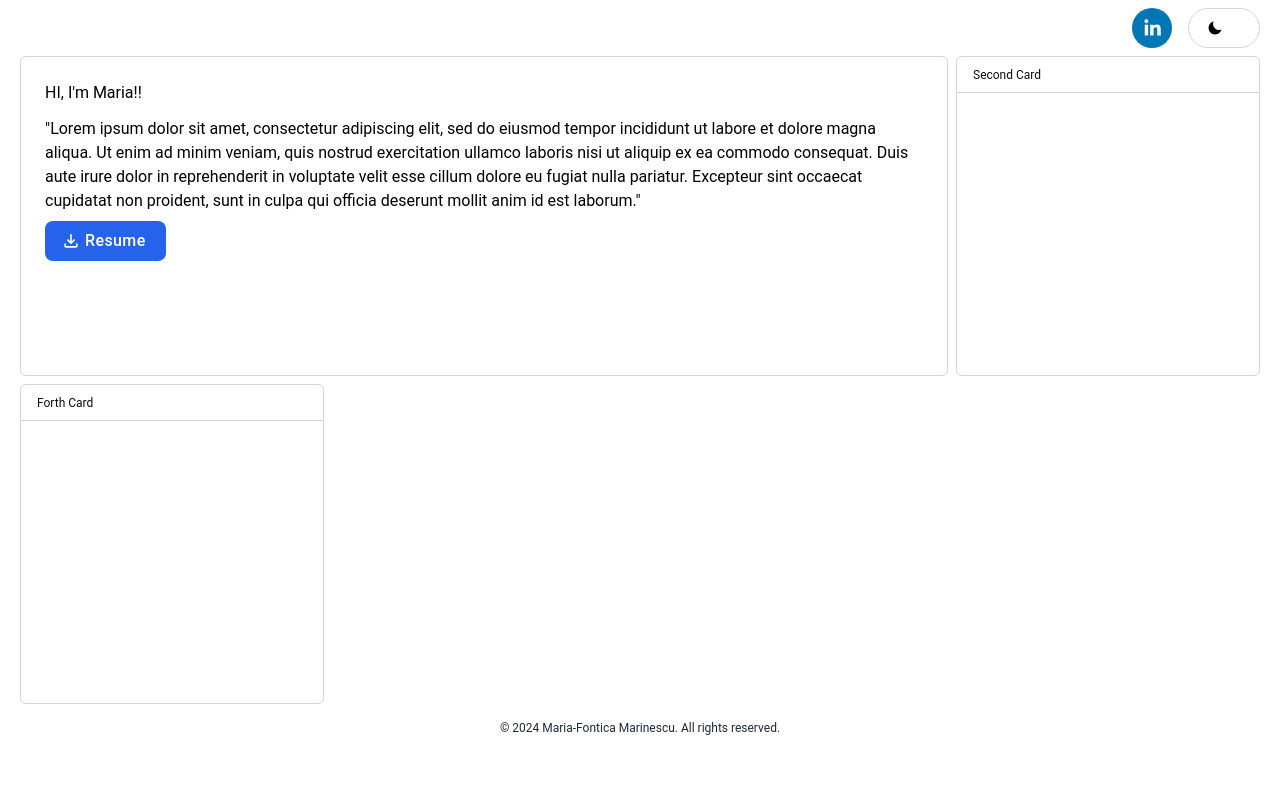
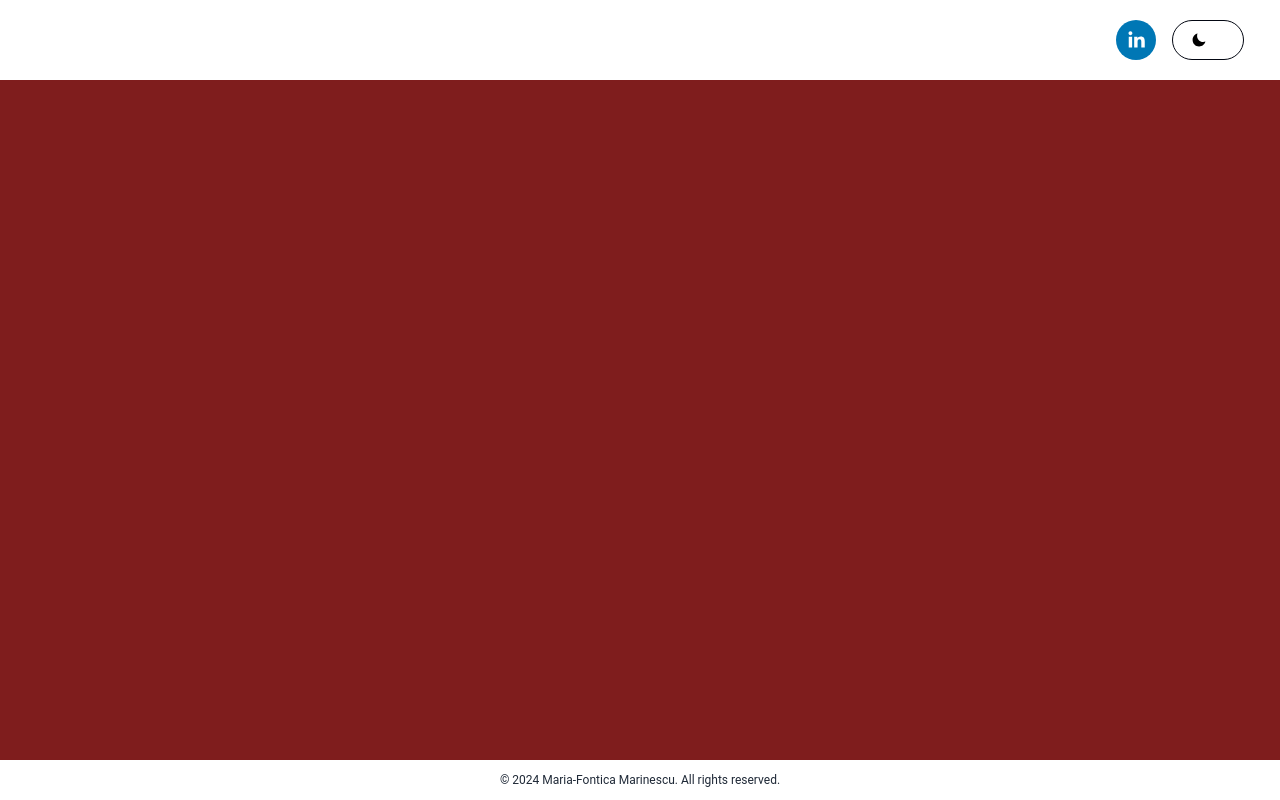
Before and after one commit to mariamarinescu/mmarinescu, a React (Vite) app: page / in a window 1280 px wide. Built offline with nearby package versions, Linux system fonts and the light colour scheme.

Commit message:
Change the implementation to simple design

```diff
--- a/src/App.css
+++ /dev/null
@@ -1,51 +0,0 @@
-#root {
-  max-width: 1280px;
-  margin: 0 auto;
-  padding: 2rem;
-  text-align: center;
-}
-
-.logo {
-  height: 6em;
-  padding: 1.5em;
-  will-change: filter;
-  transition: filter 300ms;
-}
-.logo:hover {
-  filter: drop-shadow(0 0 2em #646cffaa);
-}
-.logo.react:hover {
-  filter: drop-shadow(0 0 2em #61dafbaa);
-}
-
-@keyframes logo-spin {
-  from {
-    transform: rotate(0deg);
-  }
-  to {
-    transform: rotate(360deg);
-  }
-}
-
-@media (prefers-reduced-motion: no-preference) {
-  a:nth-of-type(2) .logo {
-    animation: logo-spin infinite 20s linear;
-  }
-}
-
-.card {
-  padding: 2em;
-}
-
-.read-the-docs {
-  color: #888;
-}
-
-
-.linkedin-share-button {
-  cursor: pointer;
-}
-
-.linkedin-share-button:hover:not(:active) {
-  opacity: 0.75;
-}
--- a/src/App.tsx
+++ b/src/App.tsx
@@ -1,5 +1,7 @@
-import './App.css';
 import { AppModule } from './modules';
+
+import './index.css';
+import './tailwind.css';
 
 const App = () => {
   return <AppModule />;
--- a/src/index.css
+++ b/src/index.css
@@ -1,36 +1,45 @@
-/* Import Tailwind directives */
-@tailwind base;
-@tailwind components;
-@tailwind utilities;
-
-/* Global styles */
 html, body {
     height: 100%;
     margin: 0;
     padding: 0;
-    box-sizing: border-box;      /* Ensure padding and border are included in the element's total width and height */
-    scroll-behavior: smooth;     /* Enable smooth scrolling */
-    -webkit-font-smoothing: antialiased; /* Improve font rendering */
-    text-rendering: optimizeLegibility;  /* Improve text readability */
-    overflow-x: hidden;          /* Prevent horizontal scrollbars */
+    box-sizing: border-box;
+    scroll-behavior: smooth;
+    -webkit-font-smoothing: antialiased;
+    text-rendering: optimizeLegibility;
+    overflow-x: hidden;
   }
 
-  /* Ensure that all elements follow the same box model */
   *, *::before, *::after {
     box-sizing: inherit;
   }
 
-  /* Set a base font size and family */
 body {
     font-family: 'roboto', sans-serif;
-    line-height: 1.5;                /* Consistent line spacing */
+    line-height: 1.5;
   }
 
-  /* Ensure full height behavior */
   #root {
     min-height: 100vh;
+    min-width: 100vw;
     display: flex;
     flex-direction: column;
     margin: 0;
     padding: 0;
   }
+
+  .card {
+    padding: 2em;
+  }
+
+  .read-the-docs {
+    color: #888;
+  }
+
+
+  .linkedin-share-button {
+    cursor: pointer;
+  }
+
+  .linkedin-share-button:hover:not(:active) {
+    opacity: 0.75;
+  }
--- a/src/modules/app/AppModule.tsx
+++ b/src/modules/app/AppModule.tsx
@@ -1,25 +1,15 @@
 import { checkIsMobile } from 'src/utils';
-import { DarkModeButton, Footer, LinkedInShareButton } from './components';
+import { Footer, TopBar } from './components';
 import { Dashboard } from './dashboard/Dashboard';
 
 export const AppModule = () => {
   const isMobile = checkIsMobile();
 
   return (
-    <div className="bg-white dark:bg-th-darker-gray min-h-screen w-full mx-auto relative flex flex-col px-5">
-      <div className="w-full h-fit my-2 flex justify-end items-center gap-4">
-        <LinkedInShareButton
-          size={isMobile ? 0 : 40}
-          className="Demo__some-network__share-button"
-        />
-        {/* <AwesomeButton size="icon" type="primary">
-          <IoMdDownload />
-          <p>Download CV</p>
-        </AwesomeButton> */}
-        <DarkModeButton isMobile={isMobile} />
-      </div>
+    <main className="bg-red-900 flex flex-col content-between relative w-screen h-screen">
+      <TopBar isMobile={isMobile} />
       <Dashboard />
-      <Footer className="my-4" />
-    </div>
+      <Footer />
+    </main>
   );
 };
--- a/src/modules/app/components/DarkModeButton.tsx
+++ b/src/modules/app/components/DarkModeButton.tsx
@@ -12,7 +12,7 @@ export const DarkModeButton = ({ isMobile }: { isMobile?: boolean }) => {
       }
       activeBgColor="bg-th-darker-gray hover:bg-th-lighter-gray"
       inactiveBgColor="hover:bg-th-lighter-gray"
-      className="top-4 right-4 h-14 w-14 dark:border-th-medium-gray border border-gray-300"
+      className="top-4 right-4 h-14 w-14 dark:border-th-medium-gray border border-gray-950"
       label="Toggle dark mode"
       onChange={toggleDarkMode}
       size={isMobile ? 'small' : 'medium'}
--- a/src/modules/app/components/Footer.tsx
+++ b/src/modules/app/components/Footer.tsx
@@ -12,11 +12,11 @@ export const Footer: React.FC<FooterProps> = ({ className }: FooterProps) => {
     <footer
       className={clsx(
         className,
-        'bg-white dark:bg-th-darker-gray text-center w-full'
+        'bg-white dark:bg-th-darker-gray text-center w-full h-auto sm:h-6 xl:h-10 flex items-center bottom-0 absolute'
       )}
     >
-      <div className="container mx-auto h-auto">
-        <p className="text-xs text-gray-800 dark:text-th-medium-light-gray-1">
+      <div className="mx-auto h-auto">
+        <p className="text-[8px] text-xs xl:text-md text-gray-800 dark:text-th-medium-light-gray-1">
           &copy; {currentYear} Maria-Fontica Marinescu. All rights reserved.
         </p>
       </div>
--- a/src/modules/app/components/ResumeDownloadButton.tsx
+++ b/src/modules/app/components/ResumeDownloadButton.tsx
@@ -6,7 +6,7 @@ import { LinkedInShareButton } from '.';
 export const ResumeDownloadButton = ({ isMobile }: { isMobile?: boolean }) => {
   return (
     <>
-      <div className="flex align-end w-full pt-2">
+      <div className="flex align-end w-full pt-2 gap-4 m-auto">
         <LinkedInShareButton
           size={isMobile ? 32 : 0}
           className="linkedin-share-button"
--- /dev/null
+++ b/src/modules/app/components/TopBar.tsx
@@ -0,0 +1,18 @@
+import { DarkModeButton, LinkedInShareButton } from '.';
+
+interface TopBarProps {
+  isMobile?: boolean;
+}
+
+export const TopBar: React.FC<TopBarProps> = ({ isMobile }: TopBarProps) => {
+  return (
+    <div className="flex items-center gap-4 flex-row justify-end w-screen bg-white h-16 xl:h-20 px-6 md:px-9 py-4 md:py-4 ">
+      <LinkedInShareButton size={isMobile ? 0 : 40} />
+      {/* <AwesomeButton size="icon" type="primary">
+        <IoMdDownload />
+        <p>Download CV</p>
+      </AwesomeButton> */}
+      <DarkModeButton isMobile={isMobile} />
+    </div>
+  );
+};
--- a/src/modules/app/components/index.ts
+++ b/src/modules/app/components/index.ts
@@ -2,3 +2,4 @@ export { DarkModeButton } from './DarkModeButton';
 export { Footer } from './Footer';
 export { LinkedInShareButton } from './LinkedInShareButton';
 export { ResumeDownloadButton } from './ResumeDownloadButton';
+export { TopBar } from './TopBar';
--- a/src/modules/app/dashboard/Dashboard.tsx
+++ b/src/modules/app/dashboard/Dashboard.tsx
@@ -1,28 +1,3 @@
-import { Card } from 'components/containers';
-import { Introduction } from './components';
-
 export const Dashboard = () => {
-  return (
-    <div className="h-fit w-full grid grid-cols-1 sm:grid-cols-4 gap-2">
-      <Introduction className="w-full h-80 sm:col-span-4 lg:col-span-3" />
-
-      <Card className="w-full h-80 sm:col-span-4 lg:col-span-1">
-        <Card.Header>
-          <Card.Header.Title>Second Card</Card.Header.Title>
-        </Card.Header>
-      </Card>
-
-      {/* <Card className="w-full h-80 sm:col-span-2 lg:col-span-1">
-        <Card.Header>
-          <Card.Header.Title>Third Card</Card.Header.Title>
-        </Card.Header>
-      </Card> */}
-
-      <Card className="w-full h-80 sml:col-span-4">
-        <Card.Header>
-          <Card.Header.Title>Forth Card</Card.Header.Title>
-        </Card.Header>
-      </Card>
-    </div>
-  );
+  return <div className="absolute">{/* <Introduction className="" /> */}</div>;
 };
--- a/src/modules/app/dashboard/components/Introduction.tsx
+++ b/src/modules/app/dashboard/components/Introduction.tsx
@@ -1,29 +1,80 @@
-import { clsx } from 'clsx';
-import { Card } from 'components/containers';
-import { ResumeDownloadButton } from 'modules/app/components';
-import { checkIsMobile } from 'src/utils';
+// import Swiper core and required modules
+import { A11y, Navigation, Pagination, Scrollbar } from 'swiper/modules';
+
+import { Swiper, SwiperSlide } from 'swiper/react';
+
+// Import Swiper styles
+import 'swiper/css';
+import 'swiper/css/navigation';
+import 'swiper/css/pagination';
+import 'swiper/css/scrollbar';
+
+const content = () => {
+  return <div className="h-[700px] w-[500px]" />;
+};
 
 export const Introduction = ({ className }: { className?: string }) => {
-  const isMobile = checkIsMobile();
+  // const isMobile = checkIsMobile();
+
   return (
-    <Card className={clsx(className)}>
-      <Card.Body className="flex gap-4">
-        <div className="flex flex-col text-start gap-3 max-h-60 overflow-y-auto scrollbar-thin scrollbar-thumb-gray-400 scrollbar-track-gray-200 scroll-smooth dark:text-white">
-          <h1>HI, I'm Maria!!</h1>
-          <p>
-            "Lorem ipsum dolor sit amet, consectetur adipiscing elit, sed do
-            eiusmod tempor incididunt ut labore et dolore magna aliqua. Ut enim
-            ad minim veniam, quis nostrud exercitation ullamco laboris nisi ut
-            aliquip ex ea commodo consequat. Duis aute irure dolor in
-            reprehenderit in voluptate velit esse cillum dolore eu fugiat nulla
-            pariatur. Excepteur sint occaecat cupidatat non proident, sunt in
-            culpa qui officia deserunt mollit anim id est laborum."
-          </p>
-        </div>
+    <Swiper
+      modules={[Navigation, Pagination, Scrollbar, A11y]}
+      spaceBetween={50}
+      slidesPerView={1}
+      navigation
+      pagination={{ clickable: true }}
+      scrollbar={{ draggable: true }}
+      onSwiper={(swiper) => console.log(swiper)}
+      onSlideChange={() => console.log('slide change')}
+    >
+      <SwiperSlide>{content}</SwiperSlide>
+      <SwiperSlide>{content}</SwiperSlide>
+      <SwiperSlide>{content}</SwiperSlide>
+      <SwiperSlide>{content}</SwiperSlide>
+      ...
+    </Swiper>
 
-        <ResumeDownloadButton isMobile={isMobile} />
-        {/* <BubbleComponent /> */}
-      </Card.Body>
-    </Card>
+    // <div className="h-full w-full flex">
+    //   <div className="bg-red rounded-md w-full sm-w m-6"></div>
+    //   <div className="bg-white p-8 m-6 w-8">
+    //     <Swiper
+    //       // install Swiper modules
+    //       modules={[Navigation, Pagination, Scrollbar, A11y]}
+    //       spaceBetween={50}
+    //       slidesPerView={1}
+    //       navigation
+    //       pagination={{ clickable: true }}
+    //       scrollbar={{ draggable: true }}
+    //       onSwiper={(swiper) => console.log(swiper)}
+    //       onSlideChange={() => console.log('slide change')}
+    //     >
+    //       <SwiperSlide>{content}</SwiperSlide>
+    //       <SwiperSlide>{content}</SwiperSlide>
+    //       <SwiperSlide>{content}</SwiperSlide>
+    //       <SwiperSlide>{content}</SwiperSlide>
+    //       ...
+    //     </Swiper>
+    //   </div>
+    // </div>
+
+    // <Card className={clsx(className)}>
+    //   <Card.Body className="flex gap-4">
+    //     <div className="flex flex-col text-start gap-3 max-h-60 overflow-y-auto scrollbar-thin scrollbar-thumb-gray-400 scrollbar-track-gray-200 scroll-smooth dark:text-white">
+    //       <h1>HI, I'm Maria!!</h1>
+    //       <p>
+    //         "Lorem ipsum dolor sit amet, consectetur adipiscing elit, sed do
+    //         eiusmod tempor incididunt ut labore et dolore magna aliqua. Ut enim
+    //         ad minim veniam, quis nostrud exercitation ullamco laboris nisi ut
+    //         aliquip ex ea commodo consequat. Duis aute irure dolor in
+    //         reprehenderit in voluptate velit esse cillum dolore eu fugiat nulla
+    //         pariatur. Excepteur sint occaecat cupidatat non proident, sunt in
+    //         culpa qui officia deserunt mollit anim id est laborum."
+    //       </p>
+    //     </div>
+
+    //     <ResumeDownloadButton isMobile={isMobile} />
+    //     {/* <BubbleComponent /> */}
+    //   </Card.Body>
+    // </Card>
   );
 };
```
Also changed, not shown: src/tailwind.css (added, +13 -0 lines).
